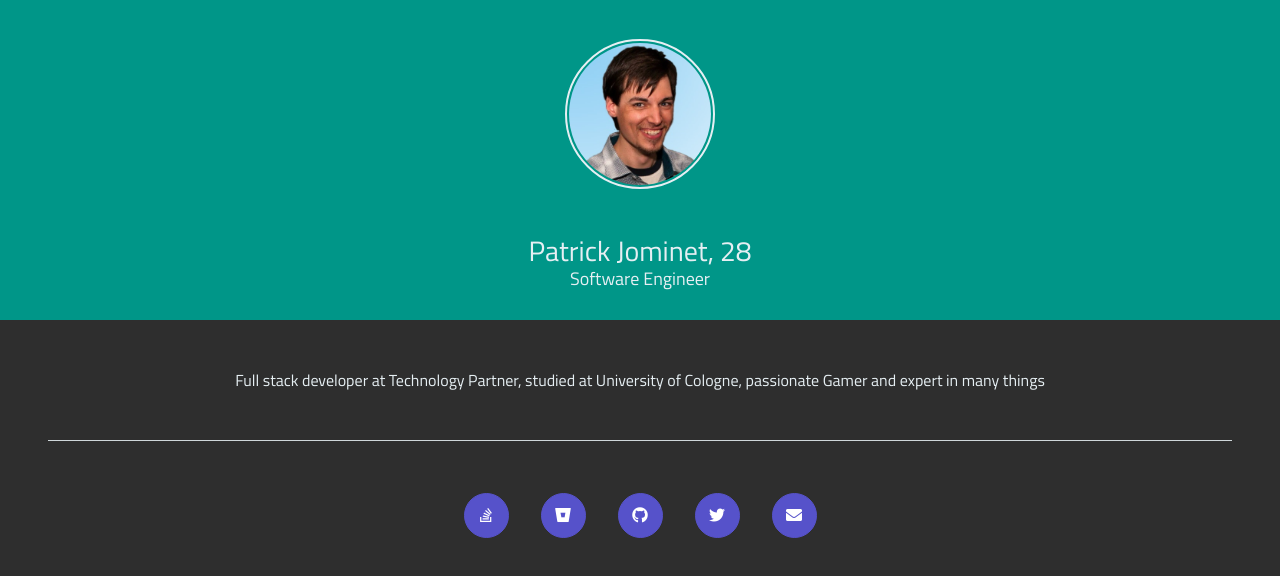
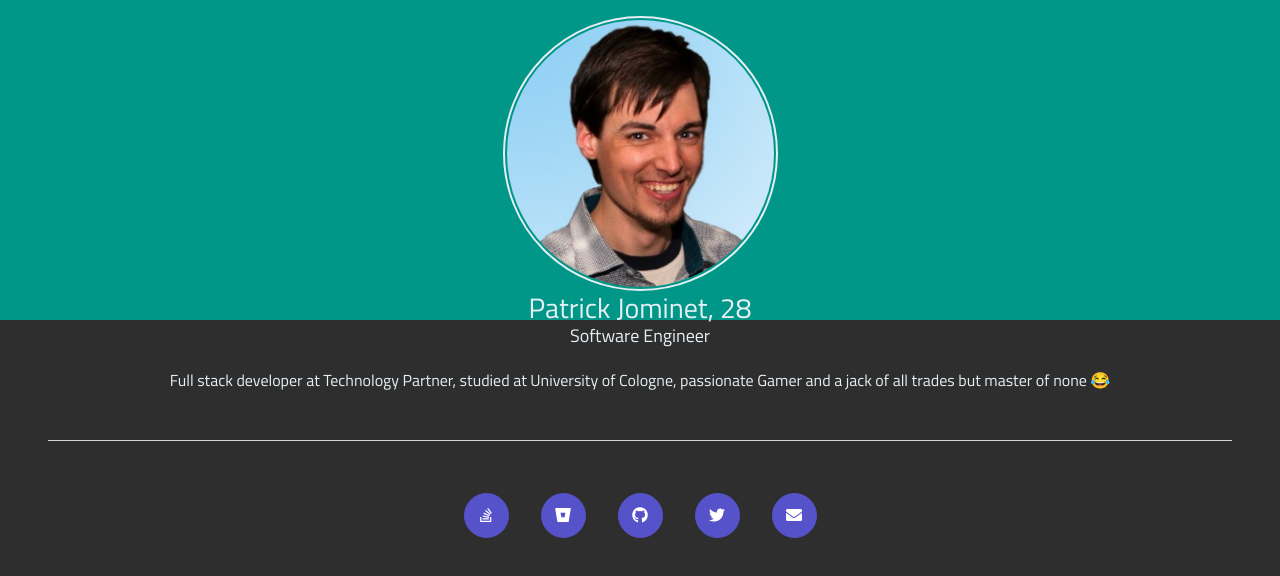
Before and after one commit to pjominet/digital-business-card, an Angular app: page / in a window 1280 px wide. Shown: the top 576 px of the page. Built offline with nearby package versions, Linux system fonts and the light colour scheme.

Commit message:
loading profile from json now

```diff
--- a/src/app/app.component.html
+++ b/src/app/app.component.html
@@ -1,19 +1,21 @@
+<ng-container *ngIf="profile">
     <header class="d-flex flex-column justify-content-around pb-2">
         <img class="rounded-circle border-circle mx-auto mt-3" src="../assets/img/me.jpg" alt="me">
         <div class="section-title">
-        <h1 class="text-center">{{myName}},&nbsp;{{myAge}}</h1>
-        <h2 class="text-center">{{myTitle}}</h2>
+            <h1 class="text-center">{{profile.name}},&nbsp;{{getAge(profile.dateOfBirth)}}</h1>
+            <h2 class="text-center">{{profile.title}}</h2>
         </div>
     </header>
 
     <main class="container mt-5">
-    <p class="px-3 text-center">{{myDescription}}</p>
+        <p class="px-3 text-center">{{profile.description}}</p>
     </main>
 
     <hr class="mx-5 my-5">
 
     <nav class="d-flex justify-content-center flex-wrap w-75 mx-auto">
-    <a *ngFor="let link of myLinks" class="btn btn-info btn-circle mx-3 my-1" href="{{link.href}}">
+        <a *ngFor="let link of profile.links" class="btn btn-info btn-circle mx-3 my-1" href="{{link.href}}">
             <i [class]="link.icon"></i>
         </a>
     </nav>
+</ng-container>
--- a/src/app/app.component.scss
+++ b/src/app/app.component.scss
@@ -21,6 +21,13 @@ header {
         width: 150px;
         height: 150px;
     }
+
+    @media (min-width: $bp-md) {
+        & > img {
+            width: 275px;
+            height: 275px;
+        }
+    }
 }
 
 .border-circle {
--- a/src/app/app.component.ts
+++ b/src/app/app.component.ts
@@ -1,5 +1,6 @@
 import {Component} from '@angular/core';
-import {Link} from '../models/Link';
+import {Profile} from '../models/Profile';
+import * as data from '../assets/data/profile.json';
 
 @Component({
     selector: 'app-root',
@@ -8,29 +9,13 @@ import {Link} from '../models/Link';
 })
 export class AppComponent {
 
-    private myBirthDay: Date;
-    public myAge: number;
-    public myName: string;
-    public myTitle: string;
-    public myDescription: string;
-    public myLinks: Link[];
+    public profile: Profile;
 
     constructor() {
-        this.myBirthDay = new Date(1990, 12, 14);
-        this.myAge = this.calculateAge();
-        this.myName = 'Patrick Jominet';
-        this.myTitle = 'Software Engineer';
-        this.myDescription = 'Full stack developer at Technology Partner, studied at University of Cologne, passionate Gamer and expert in many things';
-        this.myLinks = [
-            new Link('Stack Overflow', 'https://stackoverflow.com/story/pjominet', 'fab fa-stack-overflow'),
-            new Link('Bitbucket', 'https://bitbucket.org/pjominet', 'fab fa-bitbucket'),
-            new Link('GitHub', 'https://github.com/pjominet', 'fab fa-github'),
-            new Link('Twitter', 'https://twitter.com/pjominet', 'fab fa-twitter'),
-            new Link('Mail', 'mailto:jompa010@gmail.com', 'fa fa-envelope')
-        ];
+        this.profile = (data as any).default;
     }
 
-    private calculateAge(): number {
-        return Math.abs(new Date(Date.now() - this.myBirthDay.getTime()).getUTCFullYear() - 1970);
+    public getAge(dateOfBirth: string): number {
+        return Math.abs(new Date(Date.now() - new Date(Date.parse(dateOfBirth)).getTime()).getUTCFullYear() - 1970);
     }
 }
--- /dev/null
+++ b/src/app/json-typings.d.ts
@@ -0,0 +1,4 @@
+declare module '*.json' {
+    const value: any;
+    export default value;
+}
--- /dev/null
+++ b/src/assets/data/profile.json
@@ -0,0 +1,33 @@
+{
+    "dateOfBirth": "1990-12-14",
+    "name": "Patrick Jominet",
+    "title": "Software Engineer",
+    "description": "Full stack developer at Technology Partner, studied at University of Cologne, passionate Gamer and a jack of all trades but master of none \uD83D\uDE02",
+    "links": [
+        {
+            "label": "Stack Overflow",
+            "href": "https://stackoverflow.com/story/pjominet",
+            "icon": "fab fa-stack-overflow"
+        },
+        {
+            "label": "Bitbucket",
+            "href": "https://bitbucket.org/pjominet",
+            "icon": "fab fa-bitbucket"
+        },
+        {
+            "label": "GitHub",
+            "href": "https://github.com/pjominet",
+            "icon": "fab fa-github"
+        },
+        {
+            "label": "Twitter",
+            "href": "https://twitter.com/pjominet",
+            "icon": "fab fa-twitter"
+        },
+        {
+            "label": "Mail",
+            "href": "mailto:jompa010@gmail.com",
+            "icon": "fa fa-envelope"
+        }
+    ]
+}
--- a/src/models/Link.ts
+++ b/src/models/Link.ts
@@ -1,11 +1,5 @@
-export class Link {
+export interface Link {
     label: string;
     href: string;
     icon: string;
-
-    constructor(label: string, href: string, icon: string) {
-        this.label = label;
-        this.href = href;
-        this.icon = icon;
-    }
 }
--- a/src/models/Profile.ts
+++ b/src/models/Profile.ts
@@ -1,7 +1,7 @@
 import {Link} from './Link';
 
-export class Profile {
-    age: number;
+export interface Profile {
+    dateOfBirth: string;
     name: string;
     title: string;
     description: string;
```
Lines whose indentation alone changed are shown as unchanged.
